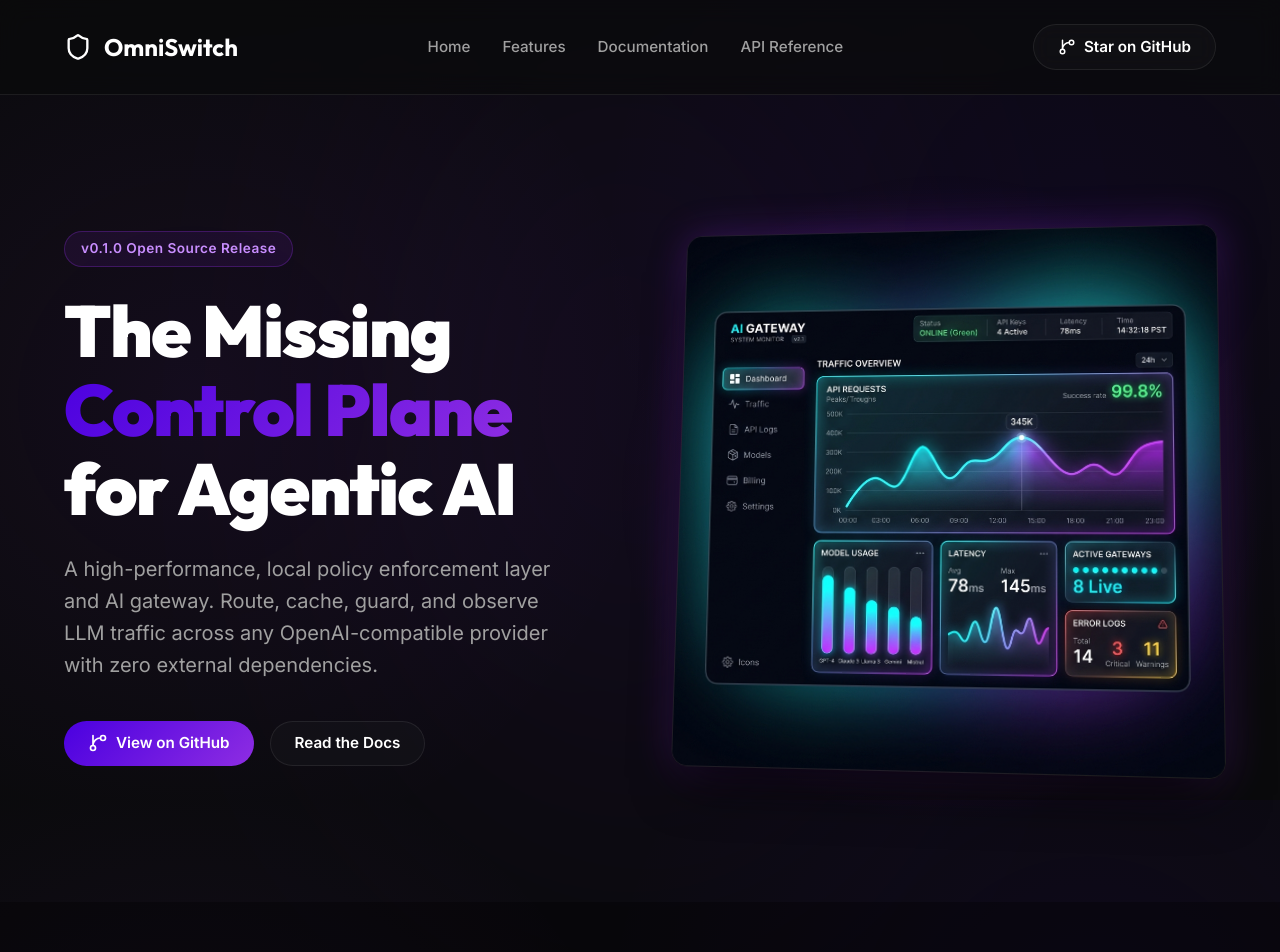
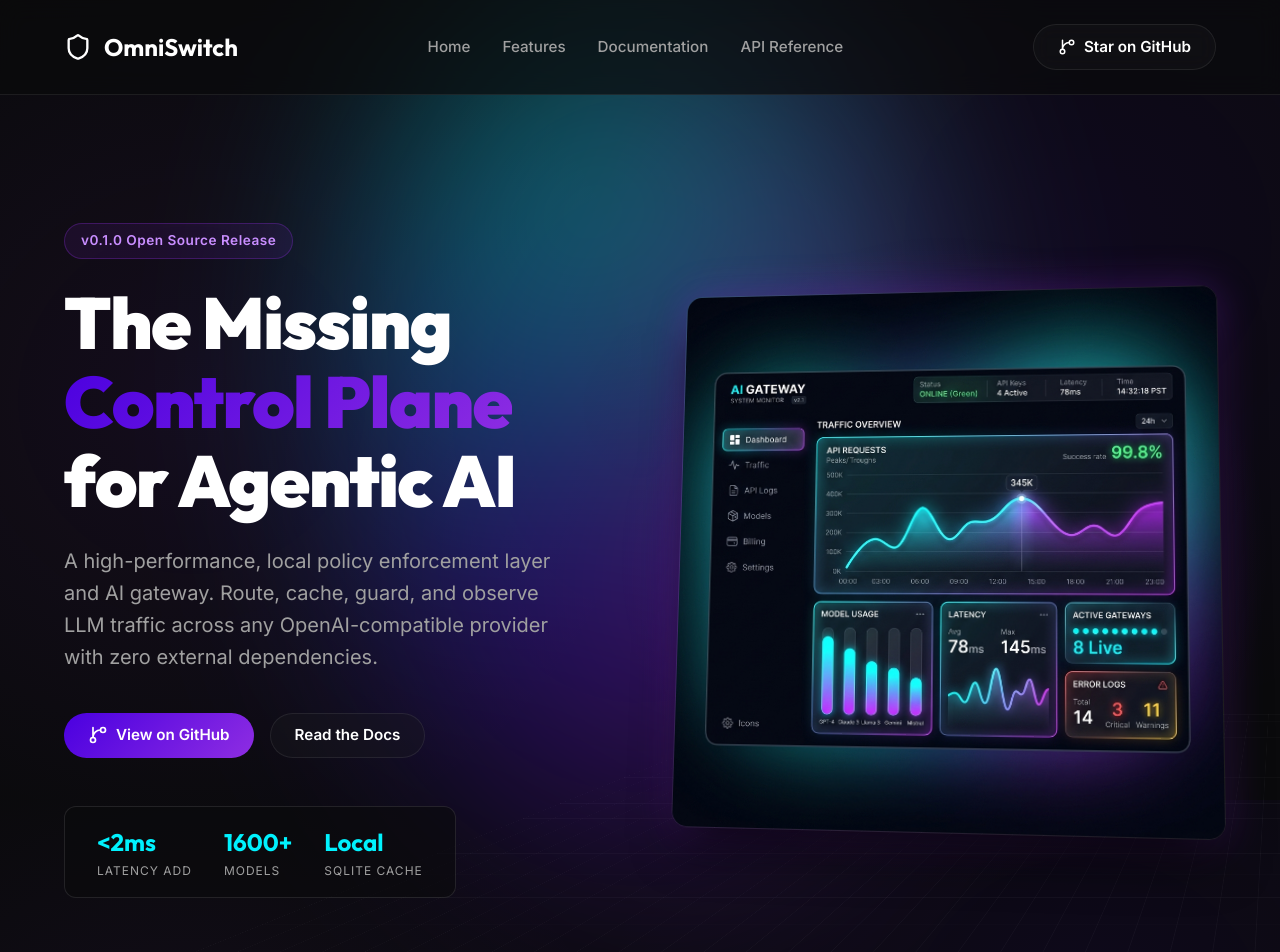
Before and after one commit to omniswitch-dev/omniswitch, a React (Vite) app in the folder website/: page / in a window 1280 px wide. Shown: the top 952 px of the page. Built offline with nearby package versions, Linux system fonts and the light colour scheme.

Commit message:
style: Massive UI overhaul with moving grid, neon glow, and 3D card hovers

```diff
--- a/website/src/App.jsx
+++ b/website/src/App.jsx
@@ -62,6 +62,7 @@
 
   return (
     <div className="app-container">
+      <div className="bg-grid"></div>
       <div id="glow-blob"></div>
 
       {/* Header */}
@@ -127,9 +128,23 @@
               <GitBranch size={20} />
               View on GitHub
             </a>
-            <a href="#docs" className="btn-secondary">
+            <a href="#docs" onClick={() => setCurrentPage('docs')} className="btn-secondary">
               Read the Docs
             </a>
+          </div>
+          <div className="hero-stats reveal delay-3">
+            <div className="stat-item">
+              <span className="stat-value">&lt;2ms</span>
+              <span className="stat-label">Latency Add</span>
+            </div>
+            <div className="stat-item">
+              <span className="stat-value">1600+</span>
+              <span className="stat-label">Models</span>
+            </div>
+            <div className="stat-item">
+              <span className="stat-value">Local</span>
+              <span className="stat-label">SQLite Cache</span>
+            </div>
           </div>
         </div>
         <div className="hero-image-wrapper">
--- a/website/src/index.css
+++ b/website/src/index.css
@@ -29,21 +29,43 @@
   background-attachment: fixed;
 }
 
+/* Animated Grid Background */
+.bg-grid {
+  position: fixed;
+  top: 0;
+  left: 0;
+  width: 200vw;
+  height: 200vh;
+  background-image:
+    linear-gradient(to right, rgba(255, 255, 255, 0.03) 1px, transparent 1px),
+    linear-gradient(to bottom, rgba(255, 255, 255, 0.03) 1px, transparent 1px);
+  background-size: 50px 50px;
+  z-index: -2;
+  transform: perspective(500px) rotateX(60deg) translateY(-100px) translateZ(-200px);
+  animation: gridMove 20s linear infinite;
+  pointer-events: none;
+}
+
+@keyframes gridMove {
+  0% { transform: perspective(500px) rotateX(60deg) translateY(0) translateZ(-200px); }
+  100% { transform: perspective(500px) rotateX(60deg) translateY(50px) translateZ(-200px); }
+}
+
 /* Glowing Cursor Blob */
 #glow-blob {
   background-color: white;
-  height: 400px;
+  height: 600px;
   aspect-ratio: 1;
   position: absolute;
   left: 50%;
   top: 50%;
   translate: -50% -50%;
   border-radius: 50%;
-  background: linear-gradient(to right, #4a00e0, #8e2de2);
-  animation: rotate 20s infinite;
-  opacity: 0.15;
-  filter: blur(150px);
-  z-index: 0;
+  background: conic-gradient(from 0deg, #4a00e0, #00f2fe, #4facfe, #8e2de2, #4a00e0);
+  animation: rotate 10s linear infinite;
+  opacity: 0.4;
+  filter: blur(100px);
+  z-index: -1;
   pointer-events: none;
   transition: opacity 0.5s ease;
 }
@@ -271,6 +293,38 @@
   font-size: 1.1rem;
 }
 
+/* Floating Stats Bar */
+.hero-stats {
+  display: flex;
+  gap: 2rem;
+  margin-top: 3rem;
+  padding: 1rem 2rem;
+  background: rgba(10, 10, 12, 0.6);
+  border: 1px solid rgba(255,255,255,0.1);
+  border-radius: 12px;
+  backdrop-filter: blur(10px);
+  display: inline-flex;
+}
+
+.stat-item {
+  display: flex;
+  flex-direction: column;
+}
+
+.stat-value {
+  font-family: 'Outfit', sans-serif;
+  font-size: 1.5rem;
+  font-weight: 700;
+  color: #00f2fe;
+}
+
+.stat-label {
+  font-size: 0.75rem;
+  color: var(--text-secondary);
+  text-transform: uppercase;
+  letter-spacing: 1px;
+}
+
 .features-grid {
   display: grid;
   grid-template-columns: repeat(auto-fit, minmax(300px, 1fr));
@@ -278,19 +332,38 @@
 }
 
 .feature-card {
-  background: var(--glass-bg);
+  background: rgba(15, 15, 20, 0.7);
   border: 1px solid var(--glass-border);
   border-radius: 16px;
-  padding: 2rem;
+  padding: 2.5rem 2rem;
   backdrop-filter: blur(10px);
   -webkit-backdrop-filter: blur(10px);
-  transition: transform 0.3s ease, border-color 0.3s ease, box-shadow 0.3s ease;
+  transition: all 0.4s cubic-bezier(0.175, 0.885, 0.32, 1.275);
+  position: relative;
+  overflow: hidden;
+}
+
+.feature-card::before {
+  content: '';
+  position: absolute;
+  top: 0;
+  left: -100%;
+  width: 50%;
+  height: 100%;
+  background: linear-gradient(to right, transparent, rgba(255, 255, 255, 0.1), transparent);
+  transform: skewX(-20deg);
+  transition: left 0.7s ease;
 }
 
 .feature-card:hover {
-  transform: translateY(-5px);
-  border-color: rgba(142, 45, 226, 0.4);
-  box-shadow: 0 10px 30px -10px rgba(142, 45, 226, 0.2);
+  transform: translateY(-10px) scale(1.02);
+  border-color: rgba(0, 242, 254, 0.5);
+  box-shadow: 0 20px 40px -10px rgba(0, 242, 254, 0.2);
+  background: rgba(20, 20, 30, 0.9);
+}
+
+.feature-card:hover::before {
+  left: 200%;
 }
 
 .feature-icon {
```
